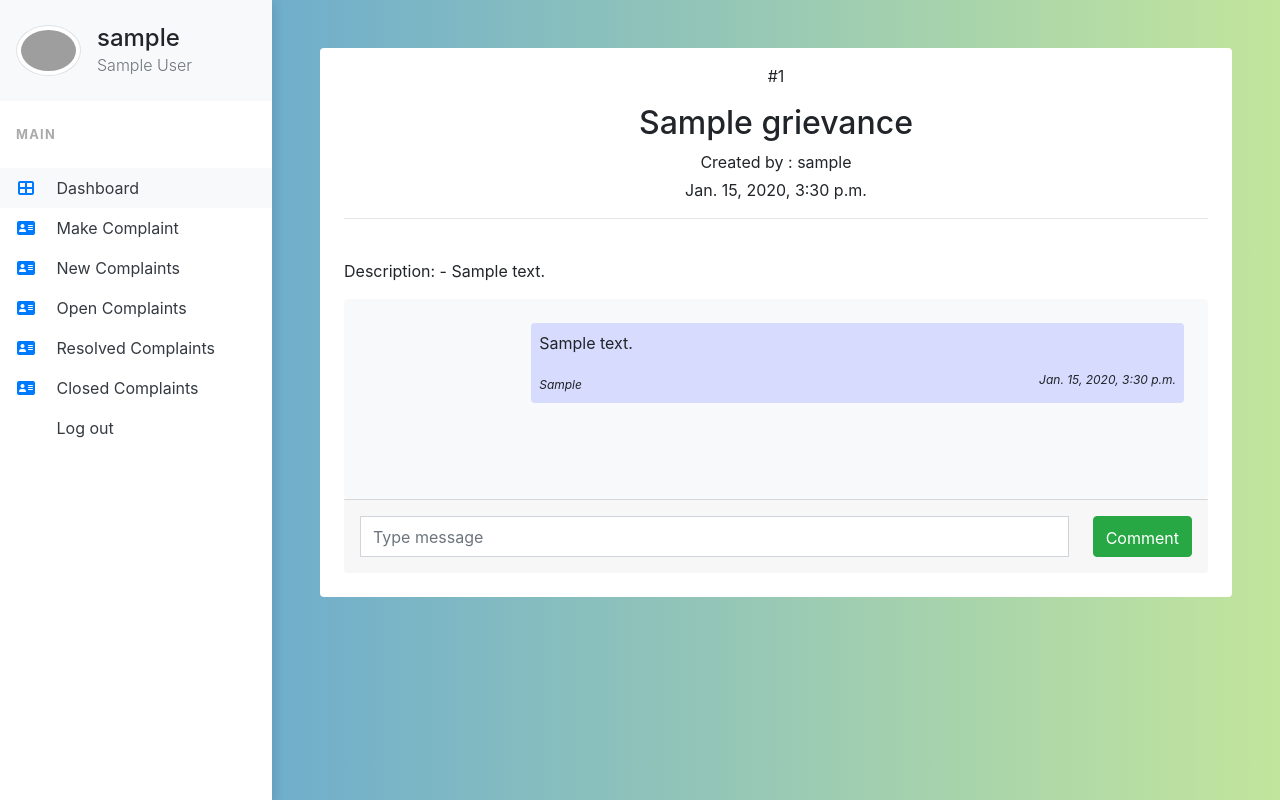
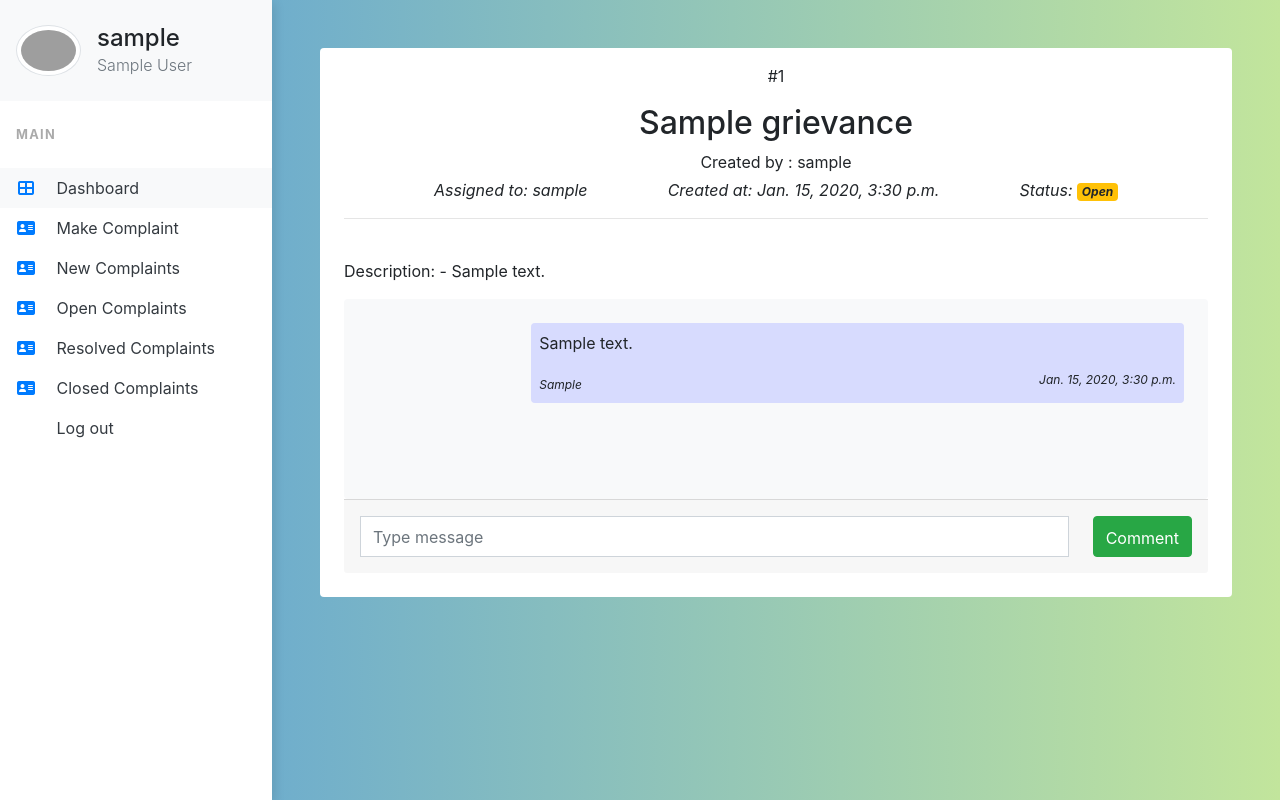
Before and after one commit to VinayakER/grivanceTicketingSystem, a Django app: page /ticket/1 in a window 1280 px wide. Run offline with Django 3.2, Linux system fonts and the light colour scheme; a user stored in the database is signed in; tables that the repository leaves empty hold one stand-in row (values such as "Sample post"); some libraries are stand-ins or nearby versions; grey boxes are pictures that could not be loaded.

Commit message:
fix(Comments order changed and more details added to ticket details)

```diff
--- a/grievance/templates/grievance/ticketDetails.html
+++ b/grievance/templates/grievance/ticketDetails.html
@@ -55,7 +55,17 @@
                         <p class="pt-3">#<span id="ticket_id">{{ticket.id}}</span></p>
                         <h2 class="text-center">{{ticket.title}}</h2>
                         <p class="mb-1">Created by : {{ticket.created_by}}</p>
-                        <p>{{ticket.created_at}}</p>
+                        <div class="d-flex w-75 justify-content-between mx-auto">
+                            <span class="font-italic">Assigned to: {{ticket.assigned_to}}</span>
+                            <span class="font-italic">Created at: {{ticket.created_at}}</span>
+                            <span class="font-italic">Status:
+                            {% if ticket.status == 1 %}
+                            <span class="badge badge-danger">New</span> {% elif ticket.status == 2 %}
+                            <span class="badge badge-warning">Open</span> {% elif ticket.status == 3 %}
+                            <span class="badge badge-primary">Resolved</span> {% else %}
+                            <span class="badge badge-success">Closed</span> {% endif %}
+                        </span>
+                        </div>
                         <hr class="mx-4">
                     </div>
 
@@ -108,7 +118,7 @@
                 // validation fails if the input is blank
                 if(form.message.value == '') {
                     form.inputfield.focus();
-                    alert("not working")
+                    // alert("not working")
                     return false;
                 }
 
--- a/grievance/views.py
+++ b/grievance/views.py
@@ -28,7 +28,7 @@ def make_complaint(request):
 @login_required
 def ticketDetails(request, id):
     ticket = Grievance.objects.get(id=id)
-    comments = Comment.objects.filter(ticket=ticket).order_by("-created_at")
+    comments = Comment.objects.filter(ticket=ticket)
     return render(request,"grievance/ticketDetails.html", context={"ticket":ticket, "comments":comments})
 
 @login_required
```
